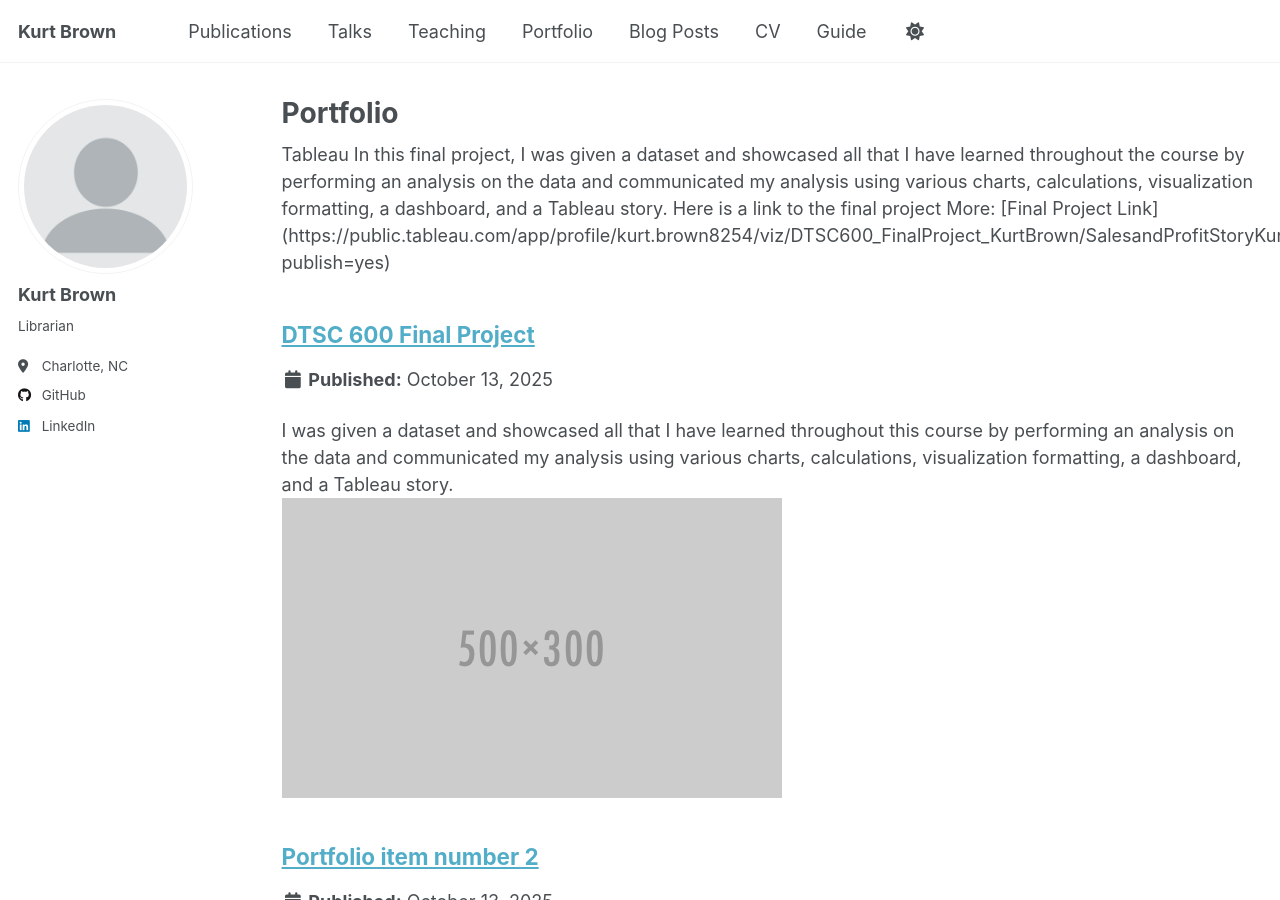
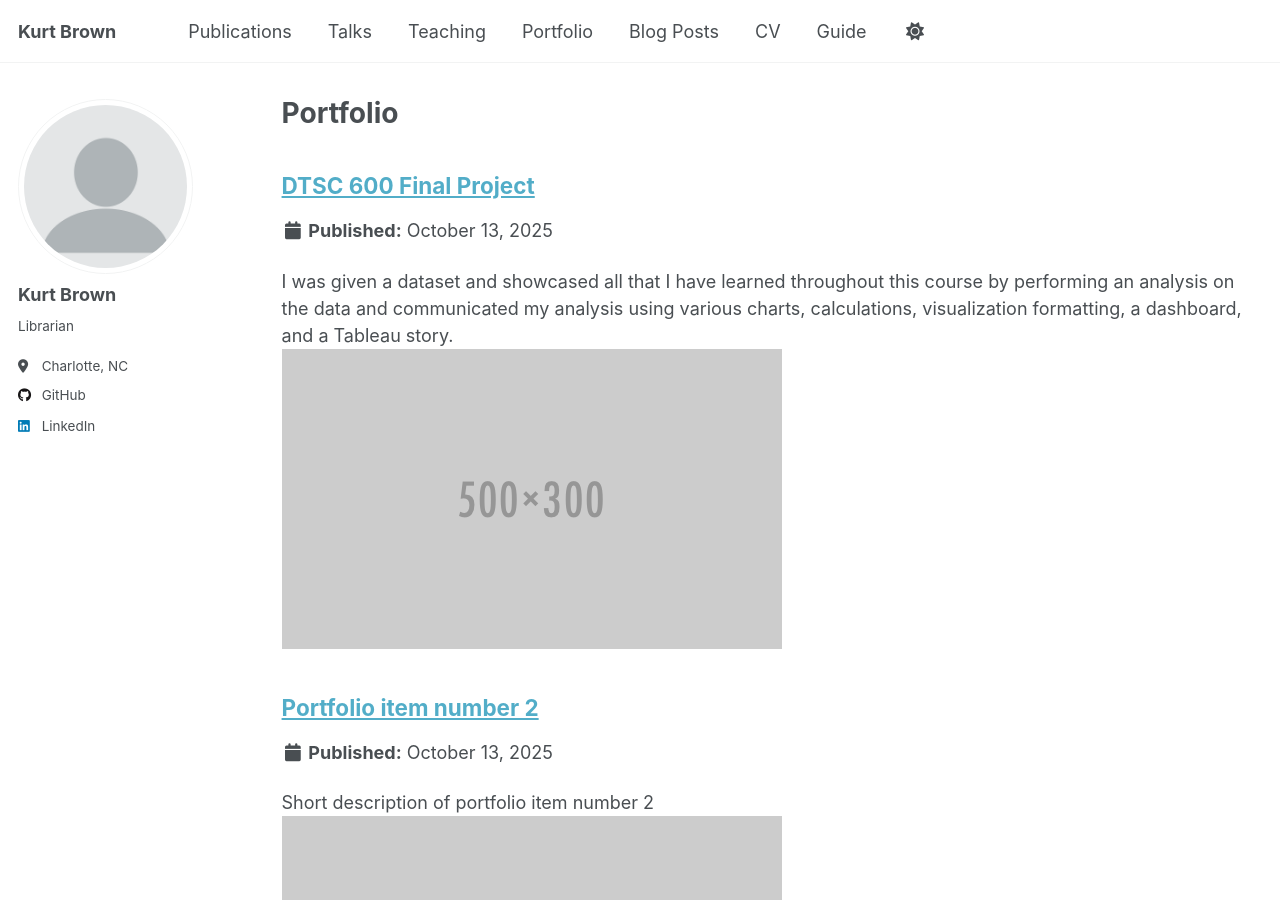
Before and after one commit to klbrown13/klbrown13.github.io, a Jekyll site: the page built from _pages/portfolio.html, in a window 1280 px wide and 900 px high. Built offline with Jekyll 4.4.1, drawn with Linux system fonts in a browser that asks for light colours; a script that is not in the unit is left out.

Commit message:
Update portfolio.html

```diff
--- a/_pages/portfolio.html
+++ b/_pages/portfolio.html
@@ -5,17 +5,6 @@ permalink: /portfolio/
 author_profile: true
 ---
 
-Tableau
-
-In this final project, I was given a dataset and showcased all that I have learned throughout the course by performing an analysis on the data and communicated my analysis using various charts, calculations, visualization formatting, a dashboard, and a Tableau story.
-
-Here is a link to the final project
-
-
-More: [Final Project Link](https://public.tableau.com/app/profile/kurt.brown8254/viz/DTSC600_FinalProject_KurtBrown/SalesandProfitStoryKurtBrown?publish=yes)
-
-
-
 {% include base_path %}
 
 
```
